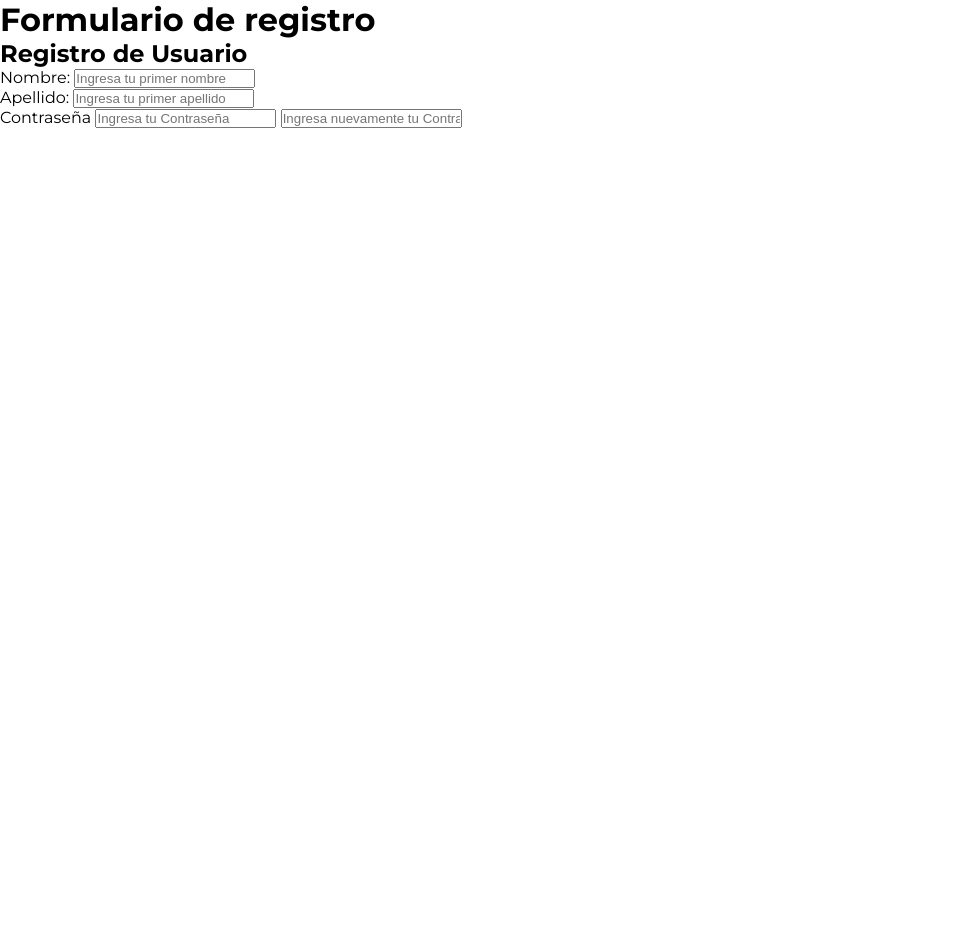
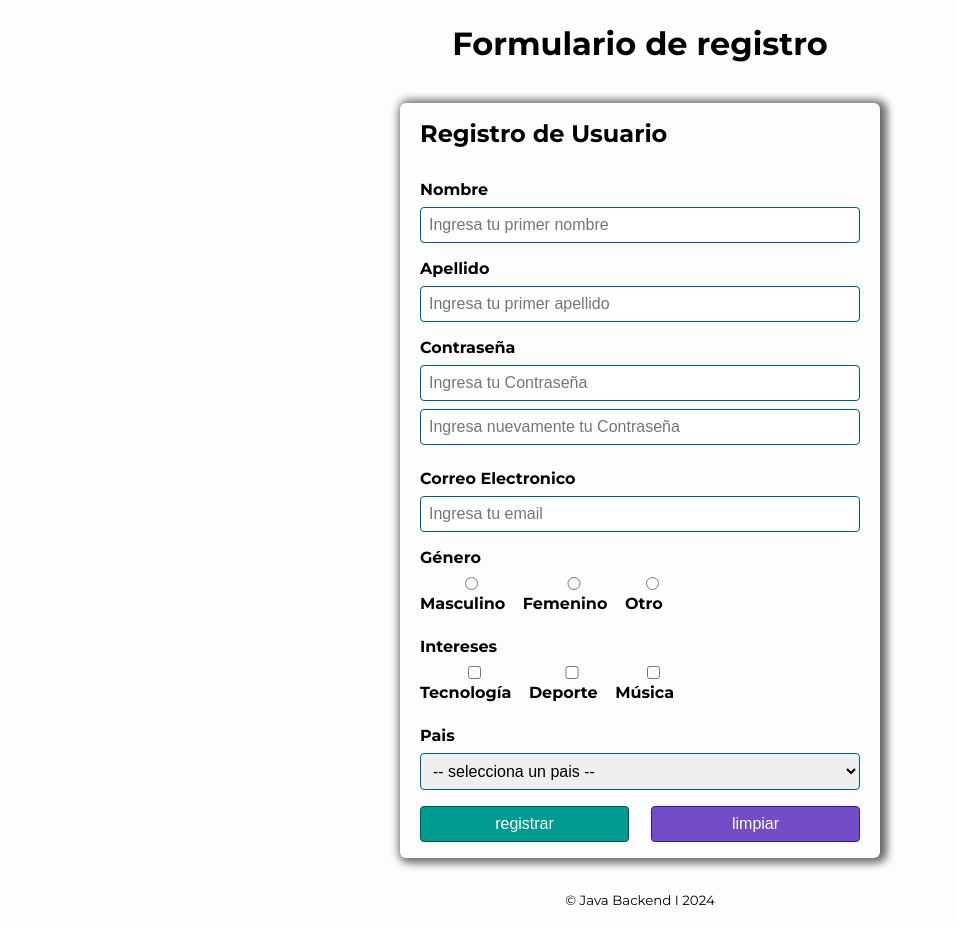
Before and after one commit to ImanolBrisso/JavaBackendl-Labs, a plain HTML site: page Frontend/17-form/index.html in a window 1280 px wide. Shown: the whole page, without its empty margins (0-956 px from the left). Before the commit the page ends 800 px from the top, so only its background shows below. Drawn offline with nearby package versions, Linux system fonts and the light colour scheme.

Commit message:
cambiosformulario

```diff
--- a/Frontend/17-form/index.html
+++ b/Frontend/17-form/index.html
@@ -24,11 +24,11 @@
             <form class="form-registro">
                 <h2>Registro de Usuario</h2>
                 <div class="form-group">
-                    <label for="nombre">Nombre:</label>
+                    <label for="nombre">Nombre</label>
                     <input type="text" id="nombre" name="nombre" placeholder="Ingresa tu primer nombre">
                 </div>
                 <div class="form-group">
-                    <label for="apellido">Apellido:</label>
+                    <label for="apellido">Apellido</label>
                     <input type="text" id="apellido" name="apellido" placeholder="Ingresa tu primer apellido">
                 </div>
                 <div class="form-group">
@@ -36,18 +36,69 @@
                     <input type="password" id="pass1" name="pass1" placeholder="Ingresa tu Contraseña">
                     <input type="password" id="pass2" name="pass2" placeholder="Ingresa nuevamente tu Contraseña">
                 </div>
+                <div class="form-group">
+                    <label for="email">Correo Electronico</label>
+                    <input type="email" name="email" placeholder="Ingresa tu email" required>
+                </div>
+
                 <!-- Genero -->
+                <div class="form-group">
+                    <label>Género</label>
+                    <div class="flex-group">
+                        <label for="masculino">
+                            <input type="radio" id="masculino" name="genero" value="masculino">
+                            Masculino
+                        </label>
+                        <label for="femenino">
+                            <input type="radio" id="femenino" name="genero" value="femenino">
+                            Femenino
+                        </label>
+                        <label for="otro">
+                            <input type="radio" id="otro" name="genero" value="otro">
+                            Otro
+                        </label>
+                    </div>
+                </div>
+                <!-- Intereses -->
+                <div class="form-group">
+                    <label>Intereses</label>
+                    <div class="flex-group">
+                        <label for="tecnologia">
+                            <input type="checkbox" id="tecnologia" name="Intereses" value="tecnologia">
+                            Tecnología
+                        </label>
+                        <label for="deporte">
+                            <input type="checkbox" id="deporte" name="Intereses" value="deporte">
+                            Deporte
+                        </label>
+                        <label for="musica">
+                            <input type="checkbox" id="musica" name="Intereses" value="musica">
+                            Música
+                        </label>
 
-                <!-- Intereses -->
-
+                    </div>
+                </div>
                 <!-- Paises -->
-
+                <div class="form-group">
+                    <label for="pais">Pais</label>
+                    <select id="pais" required>
+                        <option value="" selected disabled>-- selecciona un pais --</option>
+                        <option value="uy">Uruguay</option>
+                        <option value="ar">Argentina</option>
+                        <option value="br">Brasil</option>
+                        <option value="ch">Chile</option>
+                        <option value="co">Colombia</option>
+                    </select>
+                </div>
                 <!-- Botones -->
-
+                <div class="form-group button-group">
+                    <input type="submit" value="registrar">
+                    <input type="reset" value="limpiar">
+                </div>
             </form>
         </main>
         <footer>
-
+            <small>&copy; Java Backend I 2024</small>
         </footer>
     </div>
 </body>
--- a/Frontend/17-form/styles/main.css
+++ b/Frontend/17-form/styles/main.css
@@ -16,10 +16,126 @@ html {
     font-optical-sizing: auto;
 }
 
+header {
+    margin: 0.5rem;
+}
+
+body {
+    background-color: #FDFDFD;
+}
+
+footer {
+    margin: 2rem 0.75rem 1rem;
+}
+
+h1 {
+    margin-top: 1rem;
+    margin-bottom: 2rem;
+}
+
+h2 {
+    margin-top: 1rem;
+    margin-bottom: 2rem;
+}
+
 .container {
-
+    display: flex;
+    align-items: center;
+    min-height: 100vh;
+    flex-direction: column;
+    flex-wrap: nowrap;
+    justify-content: space-between;
 }
 
 .form-registro {
+    display: flex;
+    flex-direction: column;
+    width: 480px;
+    padding-right: 1.25rem;
+    padding-left: 1.25rem;
+    box-shadow: 3px 1px 9px 4px rgba(0, 0, 0, 0.6);
+    border-radius: 6px;
+}
 
+.form-group {
+    display: flex;
+    flex-direction: column;
+    margin-bottom: 1rem;
 }
+
+.form-group label {
+    font-size: 1rem;
+    margin-bottom: 0.5rem;
+    font-weight: bold;
+}
+
+.form-group input,
+.form-group select {
+    font-size: 1rem;
+    padding: 0.5rem;
+    border-radius: 4px;
+    border: 1px solid #01579B;
+    width: 100%;
+}
+
+.form-group input[type="password"] {
+    margin-bottom: .5rem;
+}
+
+.form-group input[type="radio"],
+.form-group input[type="checkbox"] {
+    /* margin-right: 1rem; */
+}
+
+.button-group {
+    display: flex;
+    flex-direction: row;
+    column-gap: 5%;
+}
+
+.flex-group {
+    display: flex;
+    align-items: center;
+    font-size: 1rem;
+}
+
+input[type="submit"],
+input[type="reset"] {
+    color: #FFF;
+    cursor: pointer;
+}
+
+input[type="submit"] {
+    background-color: #019b91;
+    border: 1px solid #025146;
+    transition: all 0.25s ease-in-out;
+}
+
+input[type="submit"]:hover {
+    background-color: #fff;
+    border: 1px solid #025146;
+    color: #025146;
+}
+
+input[type="submit"]:active {
+    background-color: #025146;
+    border: 1px solid #019b91;
+    color: #FFF;
+}
+
+input[type="reset"] {
+    background-color: #734cc7;
+    border: 1px solid #2e19a7;
+}
+
+input[type="reset"]:hover {
+    border: 1px solid #2e19a7;
+    background-color: #FFF;
+    color: #734cc7;
+}
+
+input[type="reset"]:active {
+    background-color: #2e19a7;
+    border: 1px solid #734cc7;
+    color: #FFF;
+}
```
